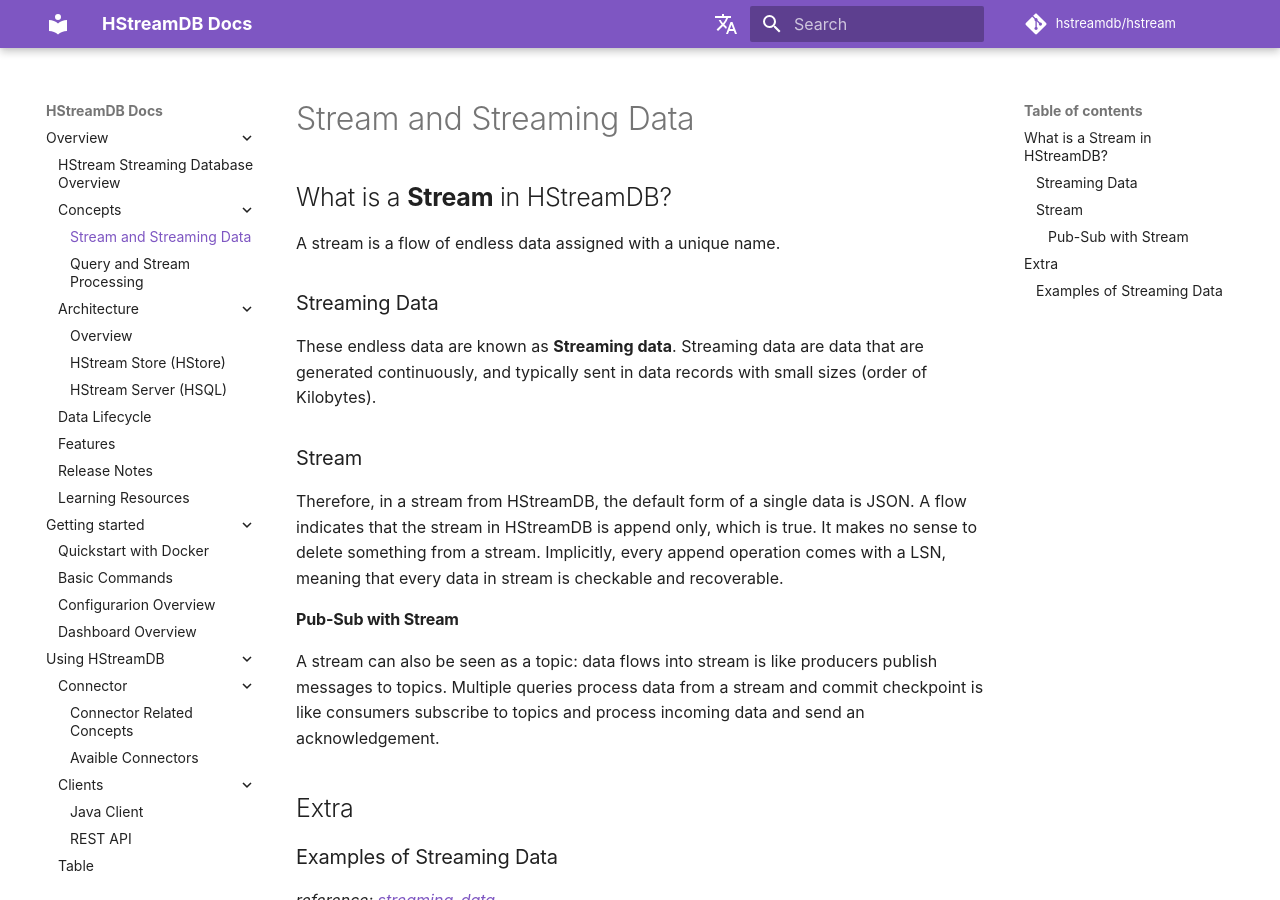
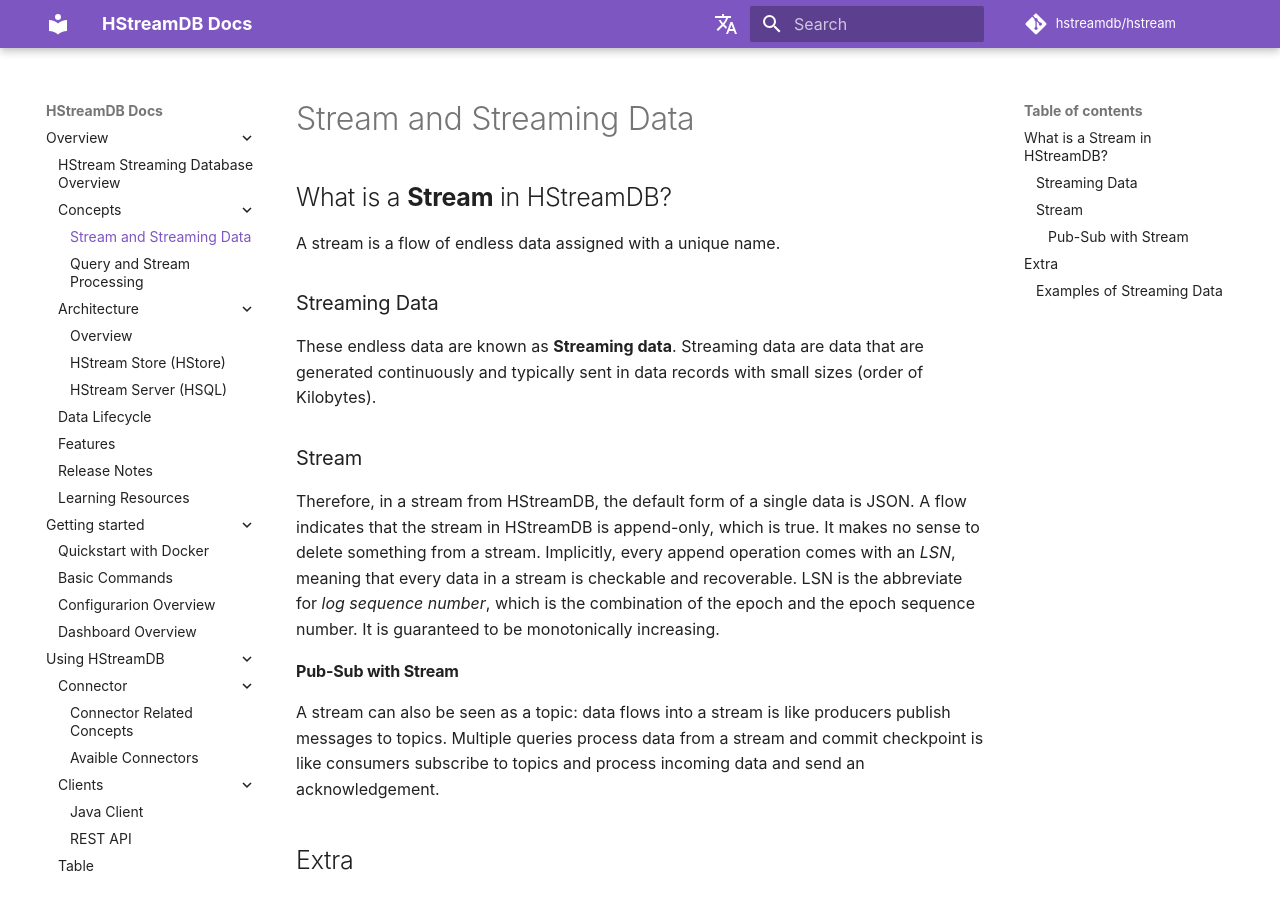
Before and after one commit to hstreamdb/docs, an MkDocs documentation site: the page built from docs/overview/concepts/stream.md, in a window 1280 px wide and 900 px high. Built offline with MkDocs 1.6.1 and Material for MkDocs 9.7.7, drawn with Linux system fonts in a browser that asks for light colours; comment, search, counter and statistics services are not loaded.

Commit message:
overview: add description about LSN (#25)
overview: add description about LSN

```diff
--- a/docs/overview/concepts/stream.md
+++ b/docs/overview/concepts/stream.md
@@ -6,15 +6,15 @@
 
 ### Streaming Data
 
-These endless data are known as **Streaming data**. Streaming data are data that are generated continuously, and typically sent in data records with small sizes (order of Kilobytes).
+These endless data are known as **Streaming data**. Streaming data are data that are generated continuously and typically sent in data records with small sizes (order of Kilobytes).
 
 ### Stream
 
-Therefore, in a stream from HStreamDB, the default form of a single data is JSON. A flow indicates that the stream in HStreamDB is append only, which is true. It makes no sense to delete something from a stream. Implicitly, every append operation comes with a LSN, meaning that every data in stream is checkable and recoverable.
+Therefore, in a stream from HStreamDB, the default form of a single data is JSON. A flow indicates that the stream in HStreamDB is append-only, which is true. It makes no sense to delete something from a stream. Implicitly, every append operation comes with an *LSN*, meaning that every data in a stream is checkable and recoverable. LSN is the abbreviate for *log sequence number*, which is the combination of the epoch and the epoch sequence number. It is guaranteed to be monotonically increasing.
 
 #### Pub-Sub with Stream
 
-A stream can also be seen as a topic: data flows into stream is like producers publish messages to topics. Multiple queries process data from a stream and commit checkpoint is like consumers subscribe to topics and process incoming data and send an acknowledgement.
+A stream can also be seen as a topic: data flows into a stream is like producers publish messages to topics. Multiple queries process data from a stream and commit checkpoint is like consumers subscribe to topics and process incoming data and send an acknowledgement.
 
 ## Extra
 
@@ -22,7 +22,7 @@
 
 *reference: [streaming-data](https://aws.amazon.com/streaming-data/)*
 
-> - Sensors in transportation vehicles, industrial equipment, and farm machinery send data to a streaming application. The application monitors performance, detects   any potential defects in advance, and places a spare part order automatically preventing equipment down time.
+> - Sensors in transportation vehicles, industrial equipment, and farm machinery send data to a streaming application. The application monitors performance, detects any potential defects in advance, and places a spare part order automatically preventing equipment down time.
 > - A financial institution tracks changes in the stock market in real time, computes value-at-risk, and automatically rebalances portfolios based on stock price movements.
 > - A real-estate website tracks a subset of data from consumers’ mobile devices and makes real-time property recommendations of properties to visit based on their geo-location.
 > - A solar power company has to maintain power throughput for its customers, or pay penalties. It implemented a streaming data application that monitors of all of panels in the field, and schedules service in real time, thereby minimizing the periods of low throughput from each panel and the associated penalty payouts.
```
